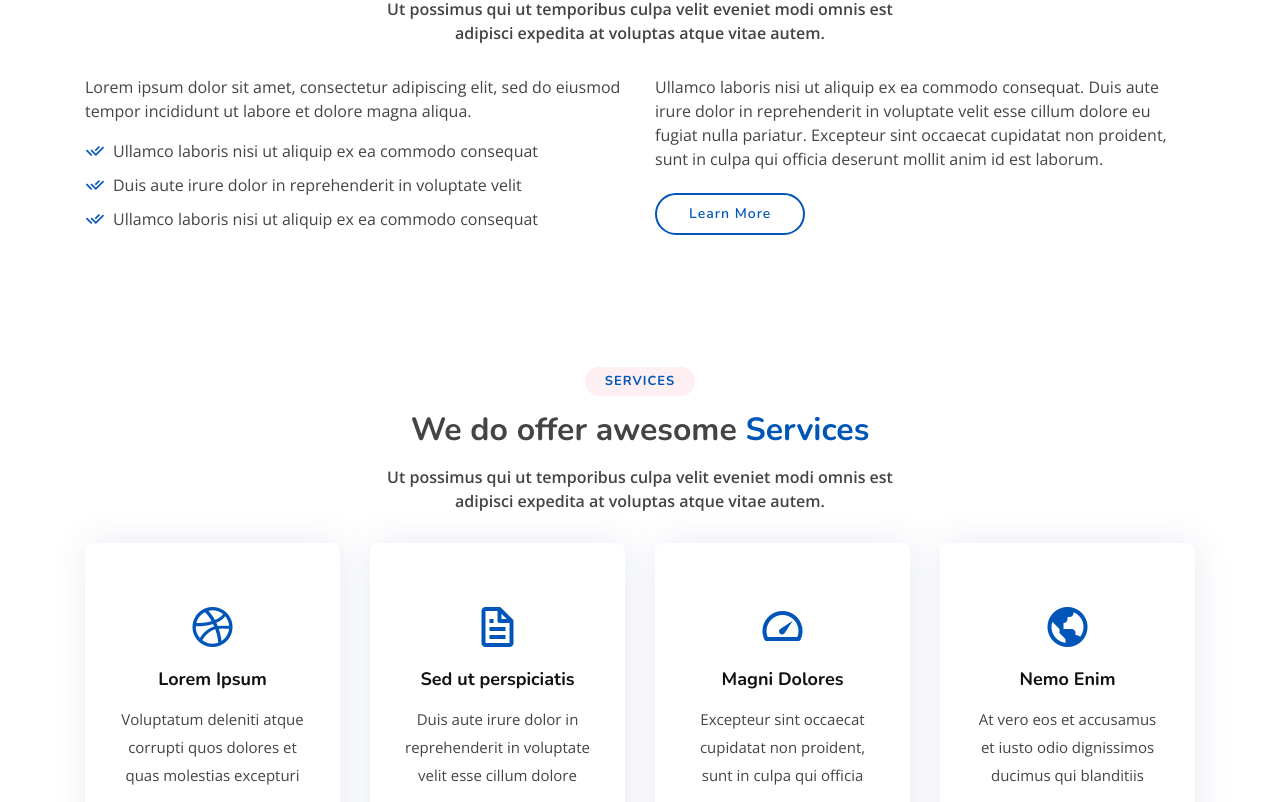
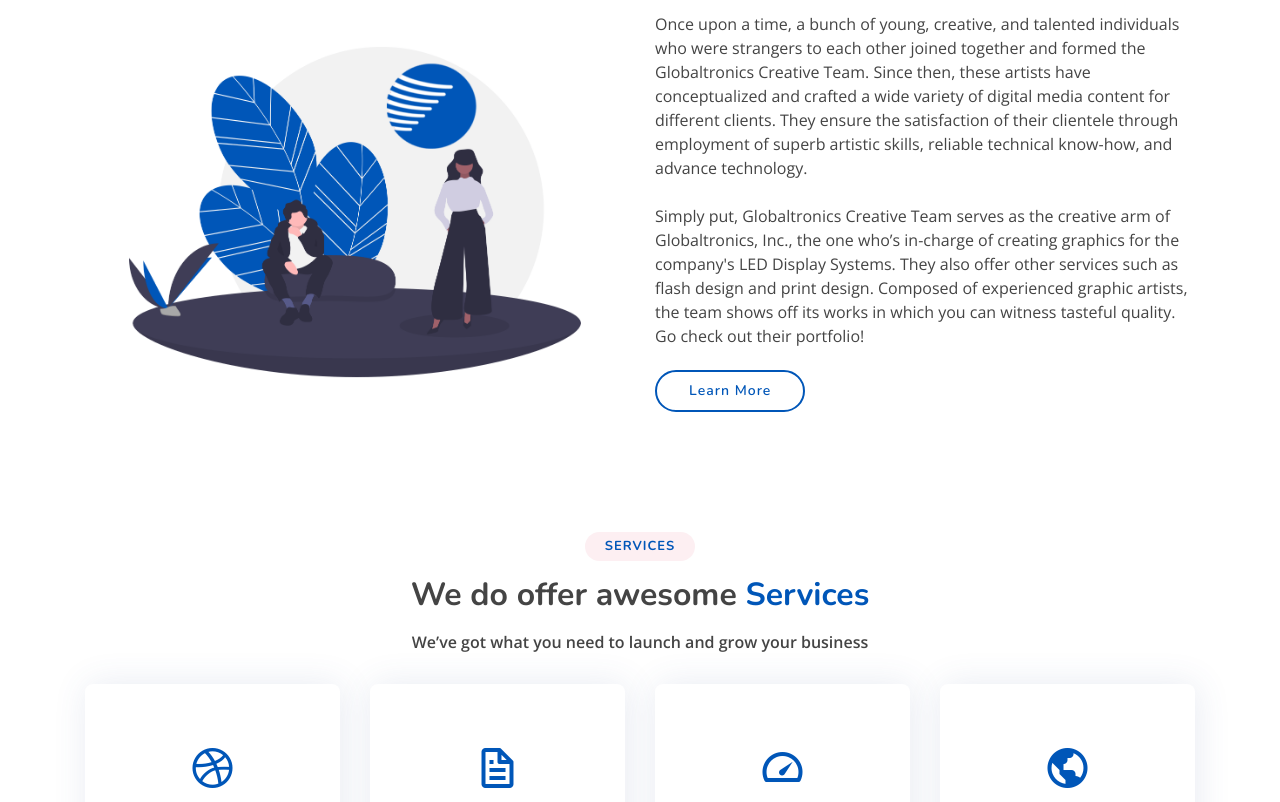
Before and after one commit to BermudezJimmel/Globaltronics_CREATIVES_DevJim, a plain HTML site: page index.html in a window 1280 px wide. Shown: the part 960-1762 px from the top of the page. Drawn offline with nearby package versions, Linux system fonts and the light colour scheme.

Commit message:
About Us - Done. Put a Picture

```diff
--- a/assets/css/style.css
+++ b/assets/css/style.css
@@ -446,6 +446,15 @@ section {
   padding: 60px 0;
 }
 
+.section-img{
+  width: 100%;
+  height: 50vh;
+  background: url("../img/about.png") top center;
+  background-size: cover;
+  position: relative;
+  border: 0px;
+}
+
 .section-bg {
   background-color: white;
 }
--- a/index.html
+++ b/index.html
@@ -99,27 +99,24 @@
 
         <div class="section-title">
           <h2>About</h2>
-          <h3>Learn More <span>About Us</span></h3>
-          <p>Ut possimus qui ut temporibus culpa velit eveniet modi omnis est adipisci expedita at voluptas atque vitae autem.</p>
-        </div>
+          <h3>We Are  <span>Globaltronics Creatives</span></h3>
+          </div>
 
         <div class="row content">
           <div class="col-lg-6">
-            <p>
-              Lorem ipsum dolor sit amet, consectetur adipiscing elit, sed do eiusmod tempor incididunt ut labore et dolore
-              magna aliqua.
-            </p>
-            <ul>
+
+            <div class="section-img"></div>
+            <!--<ul>
               <li><i class="ri-check-double-line"></i> Ullamco laboris nisi ut aliquip ex ea commodo consequat</li>
               <li><i class="ri-check-double-line"></i> Duis aute irure dolor in reprehenderit in voluptate velit</li>
               <li><i class="ri-check-double-line"></i> Ullamco laboris nisi ut aliquip ex ea commodo consequat</li>
-            </ul>
+            </ul>-->
           </div>
           <div class="col-lg-6 pt-4 pt-lg-0">
             <p>
-              Ullamco laboris nisi ut aliquip ex ea commodo consequat. Duis aute irure dolor in reprehenderit in voluptate
-              velit esse cillum dolore eu fugiat nulla pariatur. Excepteur sint occaecat cupidatat non proident, sunt in
-              culpa qui officia deserunt mollit anim id est laborum.
+              Once upon a time, a bunch of young, creative, and talented individuals who were strangers to each other joined together and formed the Globaltronics Creative Team. Since then, these artists have conceptualized and crafted a wide variety of digital media content for different clients. They ensure the satisfaction of their clientele through employment of superb artistic skills, reliable technical know-how, and advance technology.
+              <br><br>
+              Simply put, Globaltronics Creative Team serves as the creative arm of Globaltronics, Inc., the one who’s in-charge of creating graphics for the company's LED Display Systems. They also offer other services such as flash design and print design. Composed of experienced graphic artists, the team shows off its works in which you can witness tasteful quality. Go check out their portfolio!
             </p>
             <a href="#" class="btn-learn-more">Learn More</a>
           </div>
@@ -135,7 +132,7 @@
         <div class="section-title">
           <h2>Services</h2>
           <h3>We do offer awesome <span>Services</span></h3>
-          <p>Ut possimus qui ut temporibus culpa velit eveniet modi omnis est adipisci expedita at voluptas atque vitae autem.</p>
+          <p>We’ve got what you need to launch and grow your business</p>
         </div>
 
         <div class="row">
@@ -176,7 +173,7 @@
       </div>
     </section><!-- End Services Section -->
 
-    <!-- ======= Features Section ======= -->
+    <!-- ======= Features Section =======
     <section id="features" class="features">
       <div class="container">
 
@@ -255,8 +252,8 @@
           </div>
         </div>
 
-      </div>
-    </section><!-- End Features Section -->
+      </div>-->
+    <!--</section>--><!-- End Features Section -->
 
     <!-- ======= Cta Section ======= -->
     <section id="cta" class="cta">
```
Also changed, not shown: assets/img/about.png (added).
